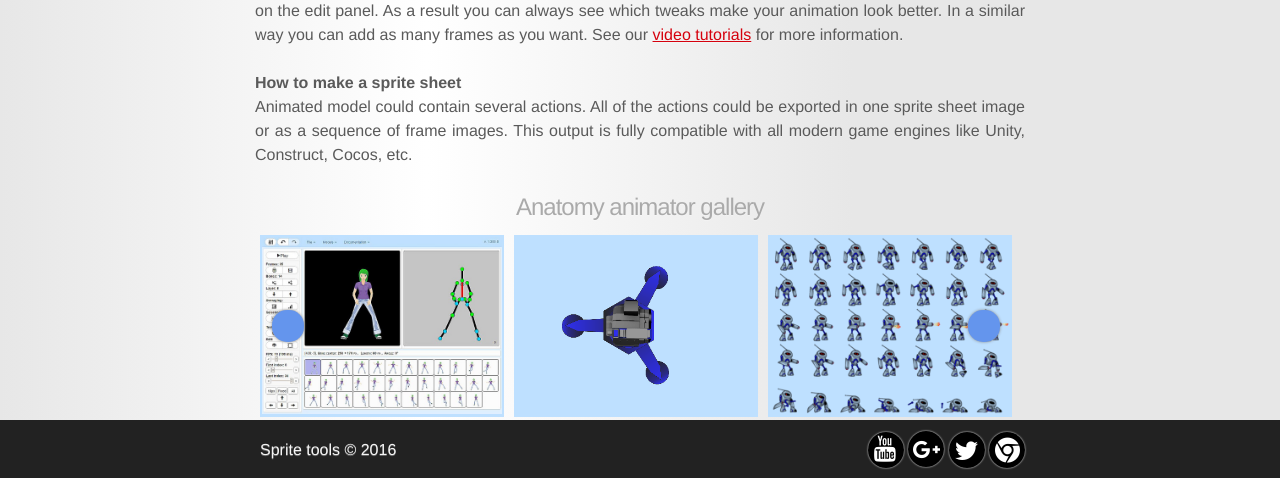
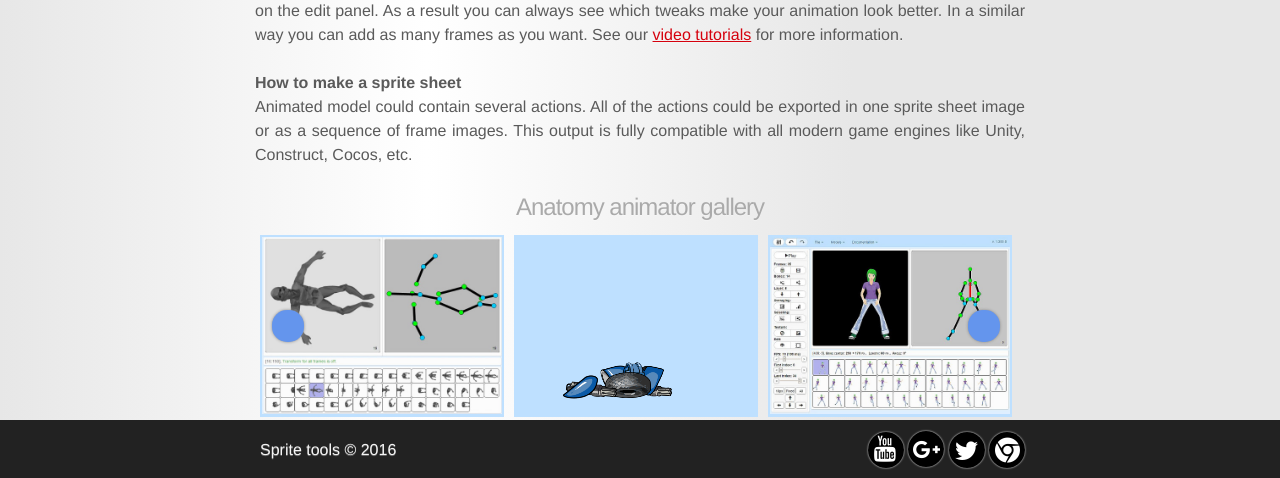
Before and after one commit to Qvatra/Githubpages, a PHP site: page / in a window 1280 px wide. Shown: the part 2073-2551 px from the top of the page. Run offline with PHP 8.4, Linux system fonts and the light colour scheme; some web fonts are replaced.

Commit message:
add robo2 animation

```diff
--- a/css/custom.css
+++ b/css/custom.css
@@ -611,6 +611,28 @@ body:after{ /*preload sprite images to avoid blinking*/
 @-ms-keyframes turret { from { background-position: 0px; } to { background-position: -5220px; }}
 @-o-keyframes turret { from { background-position: 0px; } to { background-position: -5220px; }}
 @keyframes turret { from { background-position: 0px; } to { background-position: -5220px; }}
+
+.robo2 {
+    margin: auto;
+    width: 150px;
+    height: 147px;
+    background-image: url("../images/sprites/r2sp25.png");
+}
+
+.robo2a {
+    background-image: url("../images/sprites/r2sp25.png");
+    -webkit-animation: robo2 3.5s steps(25) infinite;
+    -moz-animation: robo2 3.5s steps(25) infinite;
+    -ms-animation: robo2 3.5s steps(25) infinite;
+    -o-animation: robo2 3.5s steps(25) infinite;
+    animation: robo2 3.5s steps(25) infinite;
+}
+
+@-webkit-keyframes robo2 { from { background-position: 0px; } to { background-position: -3750px; }}
+@-moz-keyframes robo2 { from { background-position: 0px; } to { background-position: -3750px; }}
+@-ms-keyframes robo2 { from { background-position: 0px; } to { background-position: -3750px; }}
+@-o-keyframes robo2 { from { background-position: 0px; } to { background-position: -3750px; }}
+@keyframes robo2 { from { background-position: 0px; } to { background-position: -3750px; }}
 /*Carousel*/
 /*=============================================================================*/
 .carousel-control {
--- a/index.html
+++ b/index.html
@@ -270,7 +270,31 @@
                 <div id="carousel" class="carousel slide" data-ride="carousel" data-type="multi" data-interval="3500">
                     <!--CAUTION: interval should be the same as animation loop (otherwise use bluring during slide) -->
                     <div class="carousel-inner">
-                        <div class="item active">
+                         <div class="item active">
+                            <div class="carousel-col">
+                                <div class="carousel-ratio">
+                                    <div class="carousel-ratio-background">
+                                        <div class="center-wrapper">
+                                            <img src="images/568x418/zoan.jpg" class="img-responsive" alt="sprite sheet" title="sprite sheet">
+                                        </div>
+                                    </div>
+                                </div>
+                            </div>
+                        </div>
+
+                        <div class="item">
+                            <div class="carousel-col">
+                                <div class="carousel-ratio">
+                                    <div class="carousel-ratio-background">
+                                        <div class="center-wrapper">
+                                            <div class="centered robo2 robo2a"></div>
+                                        </div>
+                                    </div>
+                                </div>
+                            </div>
+                        </div>
+
+                         <div class="item">
                             <div class="carousel-col">
                                 <div class="carousel-ratio">
                                     <div class="carousel-ratio-background">
@@ -299,18 +323,6 @@
                                 <div class="carousel-ratio">
                                     <div class="carousel-ratio-background">
                                         <div class="center-wrapper">
-                                            <img src="images/568x418/r1sht.png" class="img-responsive" alt="sprite sheet" title="sprite sheet">
-                                        </div>
-                                    </div>
-                                </div>
-                            </div>
-                        </div>
-
-                        <div class="item">
-                            <div class="carousel-col">
-                                <div class="carousel-ratio">
-                                    <div class="carousel-ratio-background">
-                                        <div class="center-wrapper">
                                             <img src="images/568x418/r2an.jpg" class="img-responsive" alt="sprite sheet" title="sprite sheet">
                                         </div>
                                     </div>
@@ -323,14 +335,14 @@
                                 <div class="carousel-ratio">
                                     <div class="carousel-ratio-background">
                                         <div class="center-wrapper">
-                                            <img src="images/568x418/zoan.jpg" class="img-responsive" alt="sprite sheet" title="sprite sheet">
+                                            <img src="images/568x418/r1sht.png" class="img-responsive" alt="sprite sheet" title="sprite sheet">
                                         </div>
                                     </div>
                                 </div>
                             </div>
                         </div>
 
-                        <div class="item">
+                        <!--<div class="item">
                             <div class="carousel-col">
                                 <div class="carousel-ratio">
                                     <div class="carousel-ratio-background">
@@ -340,7 +352,7 @@
                                     </div>
                                 </div>
                             </div>
-                        </div>
+                        </div>-->
                     </div>
 
                     <!-- Controls -->
```
Also changed, not shown: images/sprites/r2sp25.png (added).
